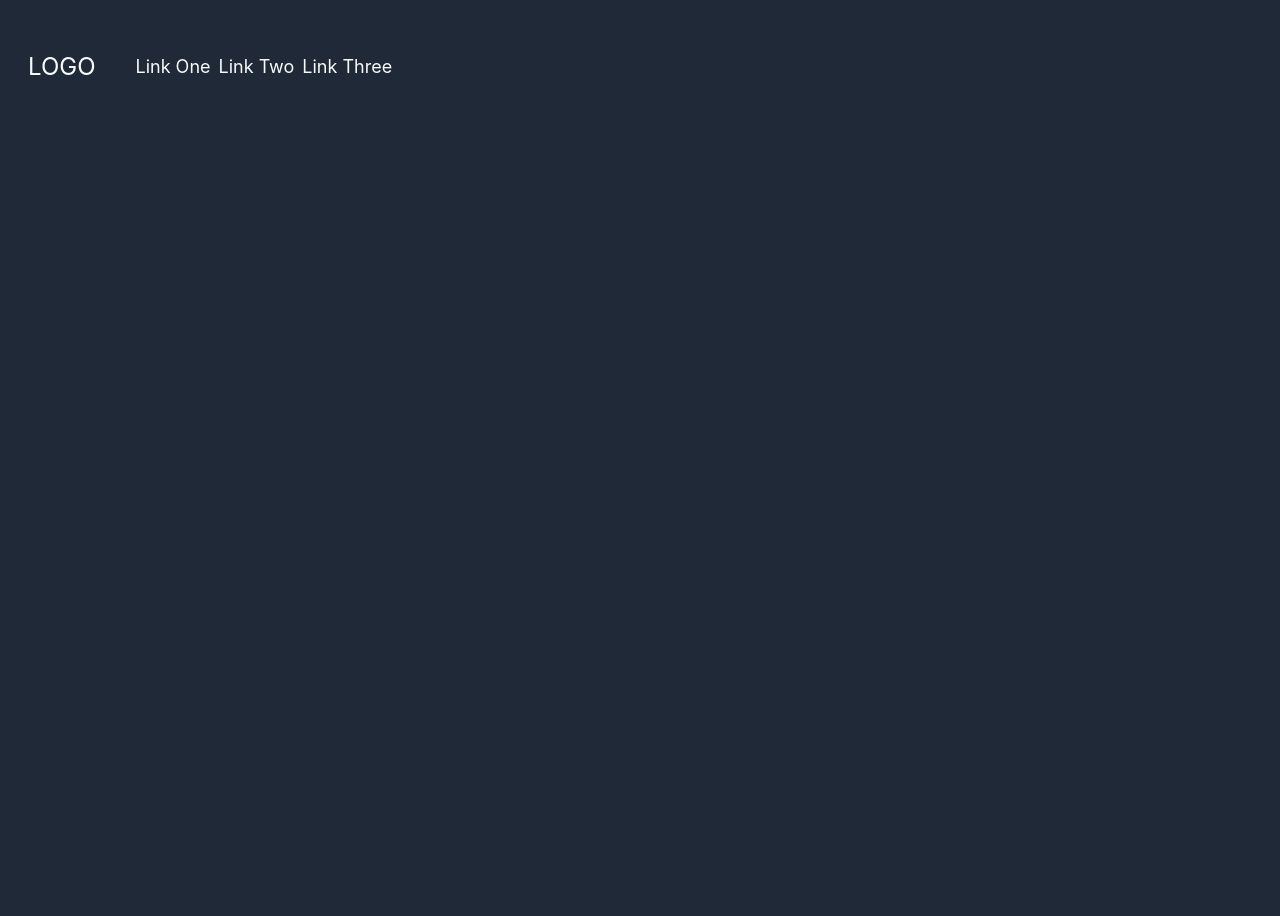
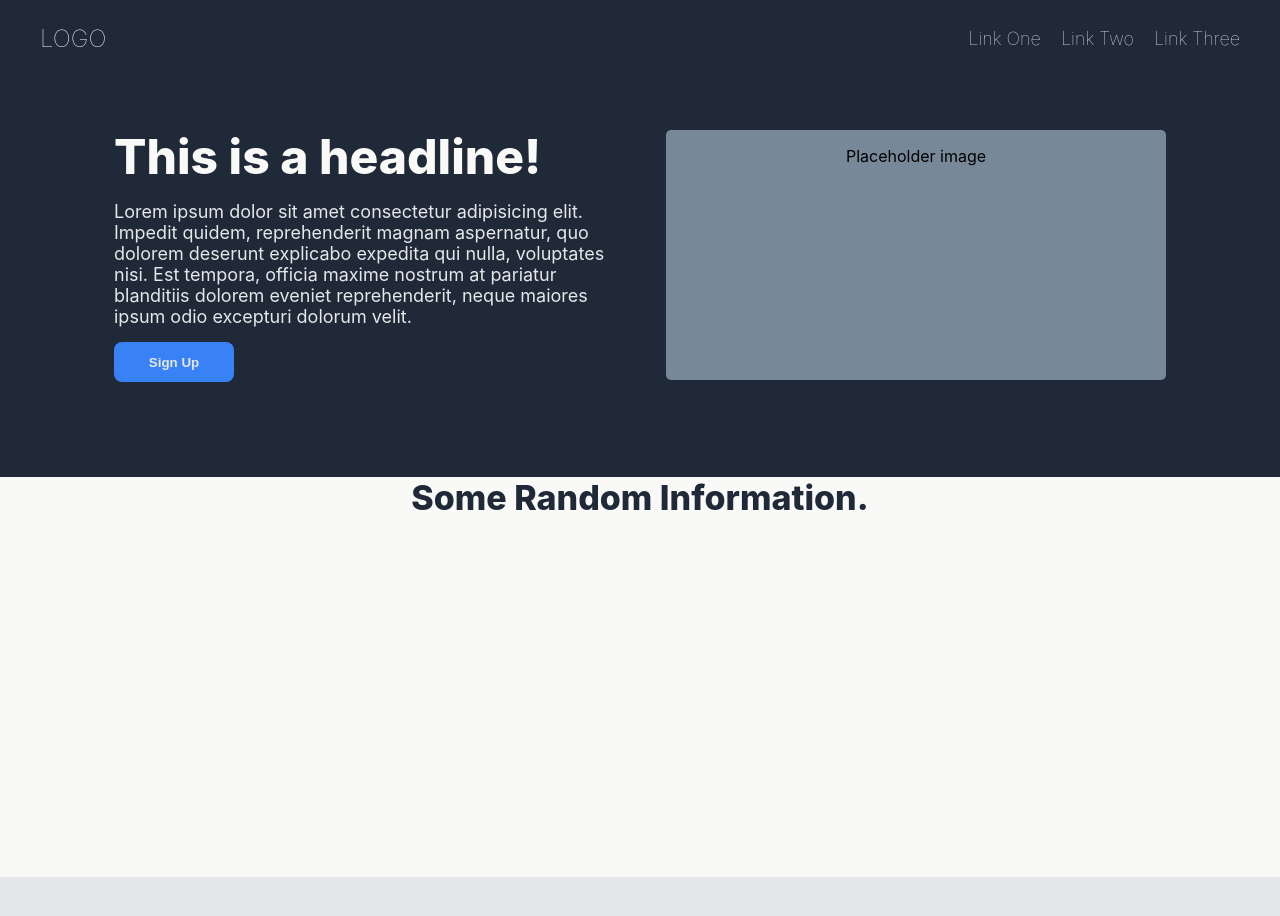
Before and after one commit to Andymanvitale/landingPage, a plain HTML site: page index.html in a window 1280 px wide. Before the commit the page ends 800 px from the top, so only its background shows below. Drawn offline with Linux system fonts and the light colour scheme.

Commit message:
Added second section with CSS

```diff
--- a/index.html
+++ b/index.html
@@ -10,7 +10,7 @@
 <body>
     <div class="header">
         <div class="logo">
-            <p>LOGO</p>
+            <p><a href="#">LOGO</a></p>
         </div>
         <div class="links">
             <ul>
@@ -22,10 +22,37 @@
     </div>
     <div class="box one">
         <div class="card">
+            <div class="left">
             <div class="headline">
+                This is a headline!
+            </div>
+            <div class="textbelow">
+                Lorem ipsum dolor sit amet consectetur adipisicing elit.
+                Impedit quidem, reprehenderit magnam aspernatur, quo dolorem
+                deserunt explicabo expedita qui nulla, voluptates nisi. Est tempora,
+                officia maxime nostrum at pariatur blanditiis dolorem eveniet reprehenderit,
+                neque maiores ipsum odio excepturi dolorum velit.
+            </div>
+            <button class="signup">Sign Up</button>
+            </div>
+            <div class="image">
+            </div>
+                <div class="rightside">
+                  <p class="textinimage">Placeholder image</p>
+                </div>
+        </div>
+    </div>
+    <div class="box two">
+        <div class="cardtwo">
+            <div class="random">Some Random Information.</div>
+        </div>
+        <div class="fourboxes">
+            <div class="uno"></div><div class="dos"></div><div class="tres"></div><div class="quatro"></div>
 
-            </div>
         </div>
+    </div>
+    <div class="box three">
+
     </div>
 </body>
 </html>
--- a/styles.css
+++ b/styles.css
@@ -1,28 +1,129 @@
 body {
-    display:flex;
     background:#1F2937;
-    font-family:-apple-system, BlinkMacSystemFont, 'Segoe UI', Roboto, Oxygen, Ubuntu, Cantarell, 'Open Sans', 'Helvetica Neue', sans-serif
+    font-family:-apple-system, BlinkMacSystemFont, 'Segoe UI', Roboto, Oxygen, Ubuntu, Cantarell, 'Open Sans',
+     'Helvetica Neue', sans-serif;
+    margin:0;
 }
 
 .header {
     display:flex;
-    padding:20px;
-    justify-content: space-around;
+    justify-content: space-between;
     align-items:center;
-
+    margin-left:40px;
+    margin-right:40px;
 }
 .logo {
     font-size:24px;
     color:#F9FAF8;
+    font-weight: lighter;
 }
 
 .links {
     position:relative;
     font-size:18px;
-    color:#E5E7EB
+    color:#E5E7EB;
+    font-weight: lighter;
+}
+
+.one {
+    background:#1F2937;
 }
 
 
+.box {
+    height: 400px;
+    width:100vw;
+}
+
+.left {
+    display:flex;
+    flex-direction: column;
+    width:40vw;
+    justify-content: space-between;
+    gap:15px;
+}
+
+.card {
+    padding-top:50px;
+    display:flex;
+    justify-content:center;
+    align-items:center;
+    gap:20px;
+}
+
+.rightside {
+    width:500px;
+    height:250px;
+    background:lightslategray;
+    gap:10px;
+    border-radius:5px;
+}
+
+.headline {
+   color:#F9FAF8;
+   font-size:48px;
+   font-weight: 800;
+}
+
+.textbelow {
+    color:#E5E7EB;
+    font-size:18px;
+}
+
+.textinimage {
+    justify-content: center;
+    align-items:center;
+    display:flex;
+    margin-bottom: 10px;;
+}
+
+.two {
+    background:#F9FAF8;
+}
+
+.cardtwo {
+    display:flex;
+    align-items:center;
+    flex-direction: column;
+}
+
+.random {
+    display:flex;
+    color:#1F2937;
+    font-weight: 800;
+    font-size:34px;
+}
+
+.fourboxes {
+    display:flex;
+    align-items:center;
+    justify-content:space-around;
+    margin:20vw;
+}
+
+.uno, .dos, .tres, .quatro {
+    width:125px;
+    height:125px;
+    color:red;
+
+}
+
+.three {
+    background:#E5E7EB;
+}
+
+.signup {
+    background:#3882F6;
+    color:#E5E7EB;
+    font-weight:bold;
+    align-items:center;
+    justify-content: center;
+    display:flex;
+    border-radius:8px;
+    border:none;
+    width:120px;
+    height:40px;
+}
 
 a {
     /* this removes the line under our links */
@@ -34,5 +135,5 @@ a {
     /* this removes the dots on the list items*/
     list-style-type: none;
     display:flex;
-    gap:8px;
+    gap:20px;
   }
```
